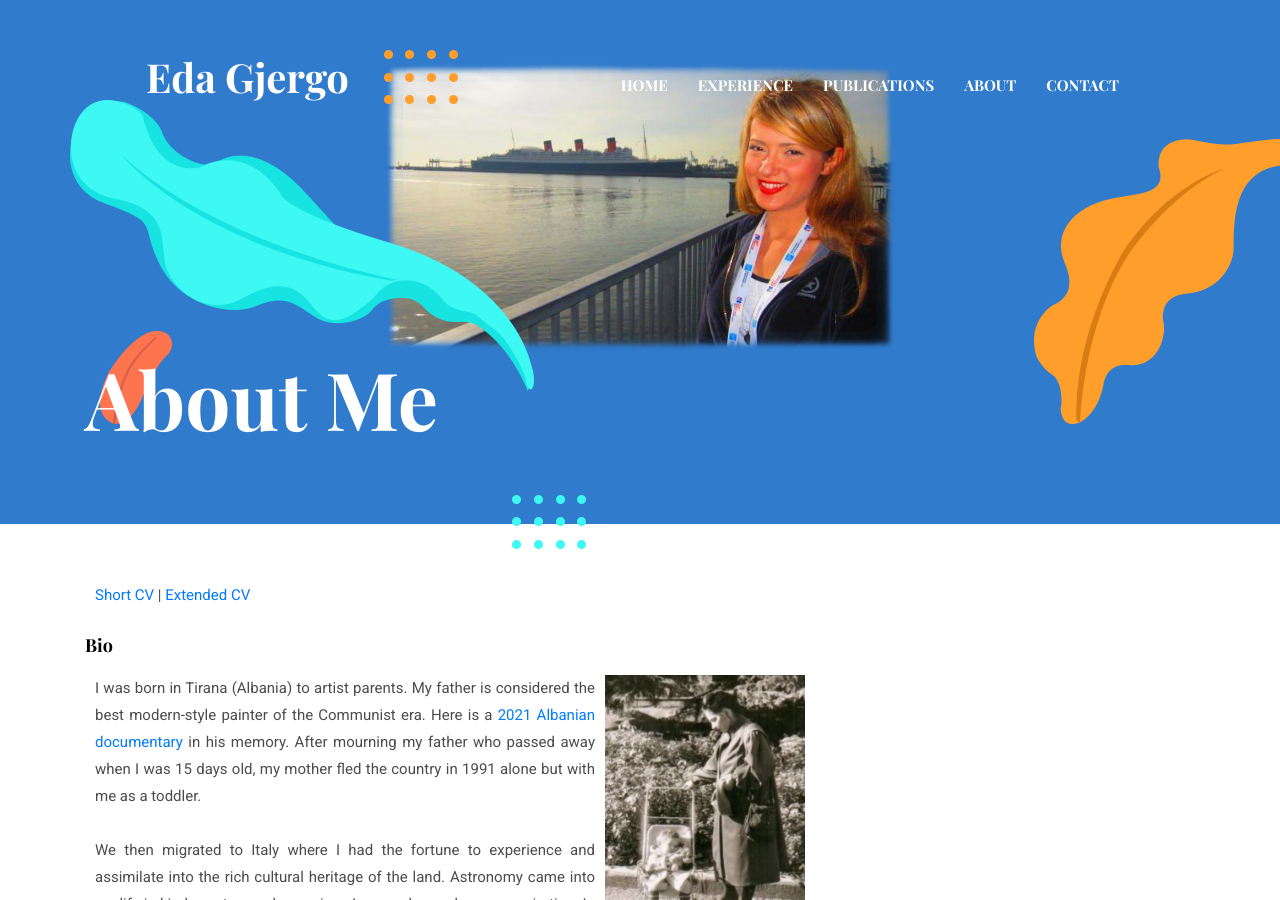
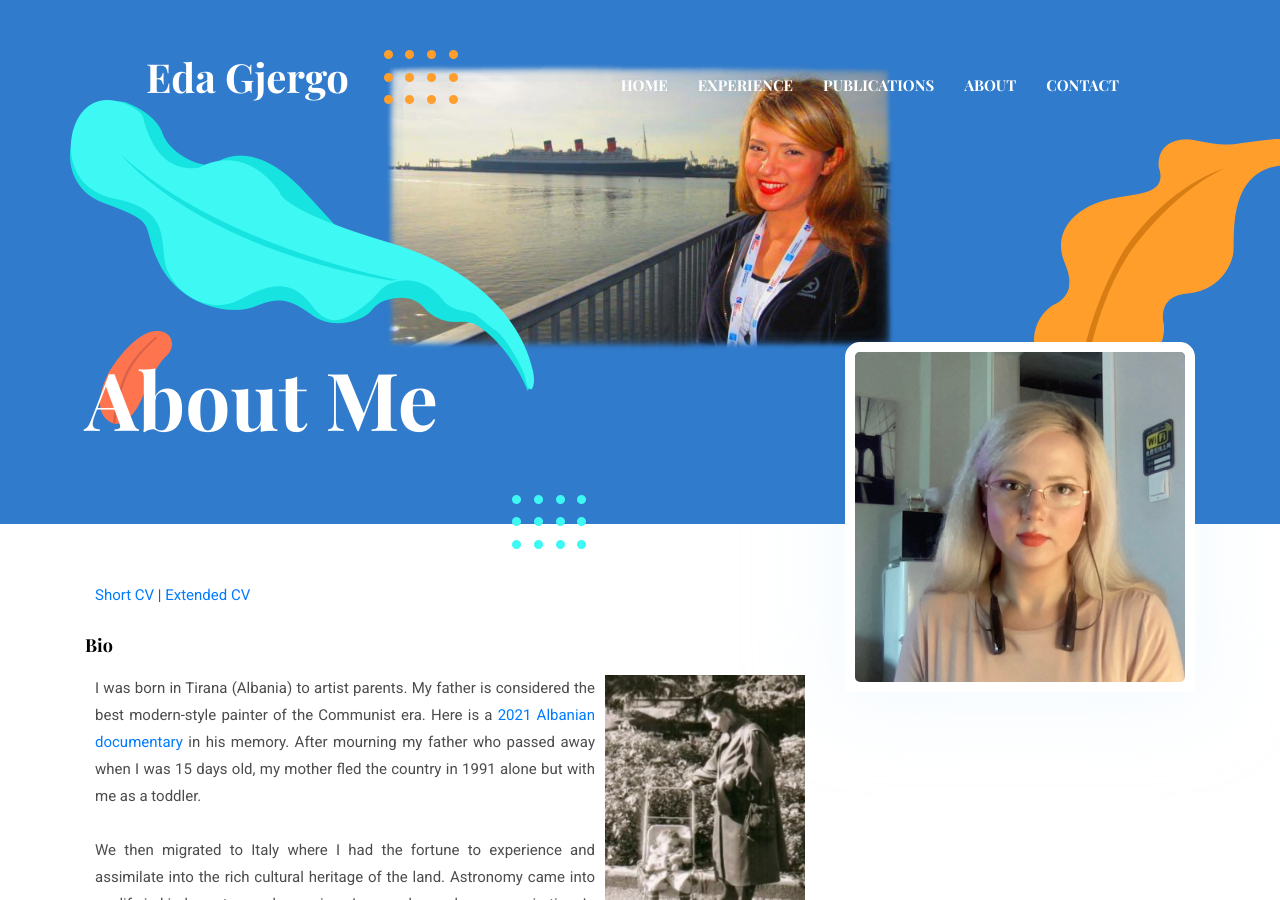
Before and after one commit to egjergo/egjergo.github.io, a Jekyll site: the page built from _pages/about.md, in a window 1280 px wide and 900 px high. Built offline with Jekyll 4.4.1, drawn with Linux system fonts in a browser that asks for light colours.

Commit message:
update pfp

```diff
--- a/_layouts/about.html
+++ b/_layouts/about.html
@@ -28,9 +28,9 @@ layout: default
         {{ content }}
       </div>
       <div class="col-md-4 text-center drag-lg-top">
-        <!--<div class="shadow-down mb-4">
+        <div class="shadow-down mb-4">
           <img src="{{ site.baseurl }}/{{ page.image }}" alt="{{ page.author }}" class="img-fluid w-100 rounded-lg border-thick border-white">
-        </div>-->
+        </div>
           <!-- <a href="{{ site.url }}/assets/docs/Eda_CV_compact.pdf" target="_blank">My CV</a>
         <img src="{{ site.baseurl }}/{{ page.signature }}" alt="signature" class="img-fluid"> -->
         <!--<h4>{{ page.author }}</h4>-->
```
Also changed, not shown: assets/images/about/author.jpg, assets/images/about/author1.jpg (added), assets/images/about/author2.jpg (deleted).
